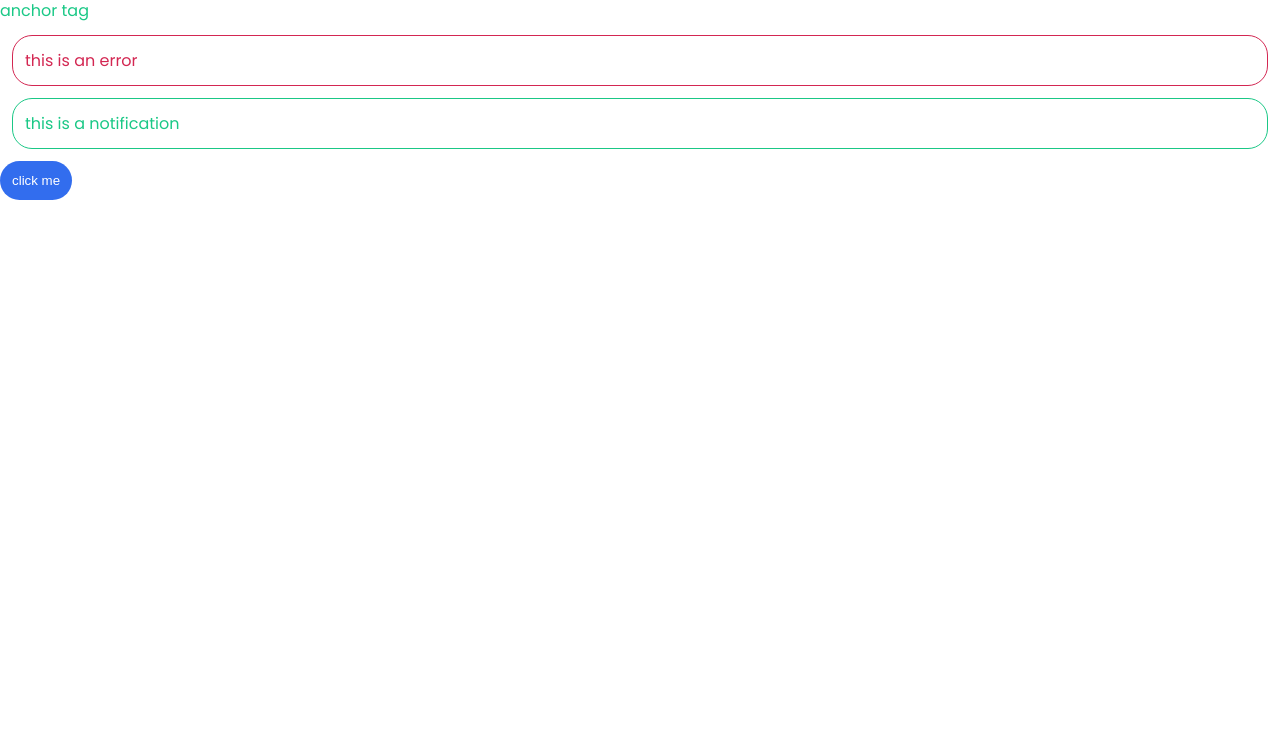
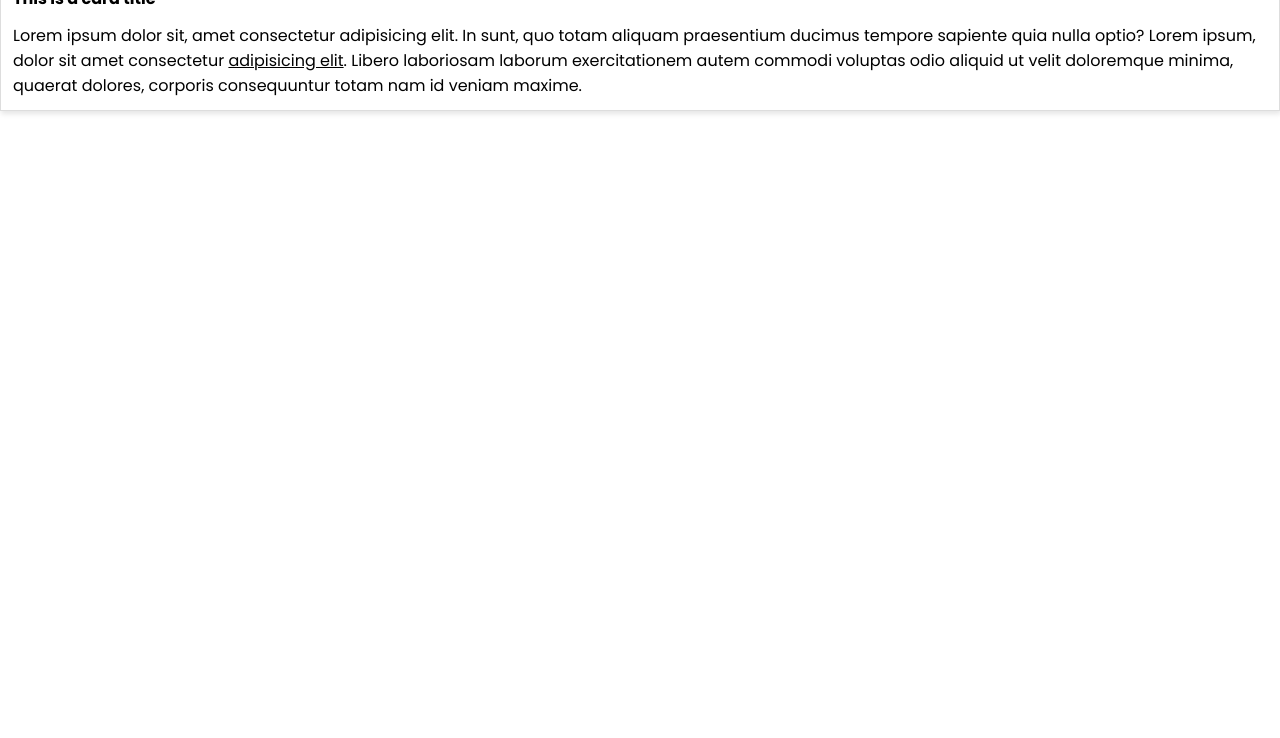
Before and after one commit to Chema23x/SASS-course, a website: page index.html in a window 1280 px wide. Shown: the part 62-800 px from the top of the page. Drawn offline with Linux system fonts and the light colour scheme.

Commit message:
Tercer commit

```diff
--- a/Sass/_variables.scss
+++ b/Sass/_variables.scss
@@ -15,3 +15,9 @@
 // borders
 $base-border-thickness: 1px;
 $base-border-radius: 20px;
+
+// box-shadow
+$base-box-shadow: 1px 3px 5px rgba(0,0,0,0.1);
+
+// font sizes
+$base-font-size: 1rem;
--- a/Sass/components/_card.scss
+++ b/Sass/components/_card.scss
@@ -0,0 +1,19 @@
+.card {
+    display: block;
+    padding: $base-padding;
+    border: $base-border-thickness solid #ddd;
+    box-shadow: $base-box-shadow;
+
+    .card-title {
+      font-size: $base-font-size;
+      padding-bottom: $base-padding;
+      font-weight: bold;
+    }
+    .card-body {
+      font-size: $base-font-size;
+
+      a {
+        text-decoration: underline;
+      }
+    }
+  }
--- a/Sass/index.scss
+++ b/Sass/index.scss
@@ -13,4 +13,6 @@
 
 // Components (button, card, navbar)
 
+@import 'components/card';
+
 // Utilities (margin, padding, opacity)
--- a/gulpfile.js
+++ b/gulpfile.js
@@ -5,7 +5,7 @@
 function buildStyles (){
     //Instead of index.sccs insert *.scss so this will look for all the documents with .scss, this is for multiple sass files,
     // in this case it will look for all the files at the folder or subfolder with a sass file inside
-    return src('shinobi/**/*.scss')
+    return src('Sass/**/*.scss')
     .pipe(sass())
     .pipe(dest('css'))
 }
@@ -13,7 +13,7 @@
 //Watcher function for our source sass file every time we make a change it will automatically reload
 
 function watchTask(){
-    watch(['shinobi/**/*.scss'], buildStyles)
+    watch(['Sass/**/*.scss'], buildStyles)
 }
 
 exports.default = series(buildStyles, watchTask)
--- a/index.html
+++ b/index.html
@@ -7,10 +7,24 @@
     <title>SASS</title>
 </head>
 <body>
-    <h1>This is an H1</h1>
-    <a href="#">anchor tag</a>
-    <p class="error">this is an error</p>
-    <p class="notification">this is a notification</p>
-    <button>click me</button>
+    <div>
+        <!-- colors -->
+
+        <!-- font sizes -->
+
+        <!-- buttons -->
+
+        <!-- cards -->
+        <h2>Cards</h2>
+        <div class="card">
+          <h1 class="card-title">This is a card title</h1>
+          <p class="card-body">Lorem ipsum dolor sit, amet consectetur adipisicing elit. In sunt, quo totam aliquam praesentium ducimus tempore sapiente quia nulla optio? Lorem ipsum, dolor sit amet consectetur <a href="">adipisicing elit</a>. Libero laboriosam laborum exercitationem autem commodi voluptas odio aliquid ut velit doloremque minima, quaerat dolores, corporis consequuntur totam nam id veniam maxime.</p>
+        </div>
+
+        <!-- grid system -->
+
+        <!-- utilities -->
+
+      </div>
 </body>
 </html>
```
Also changed, not shown: css/index.css.
